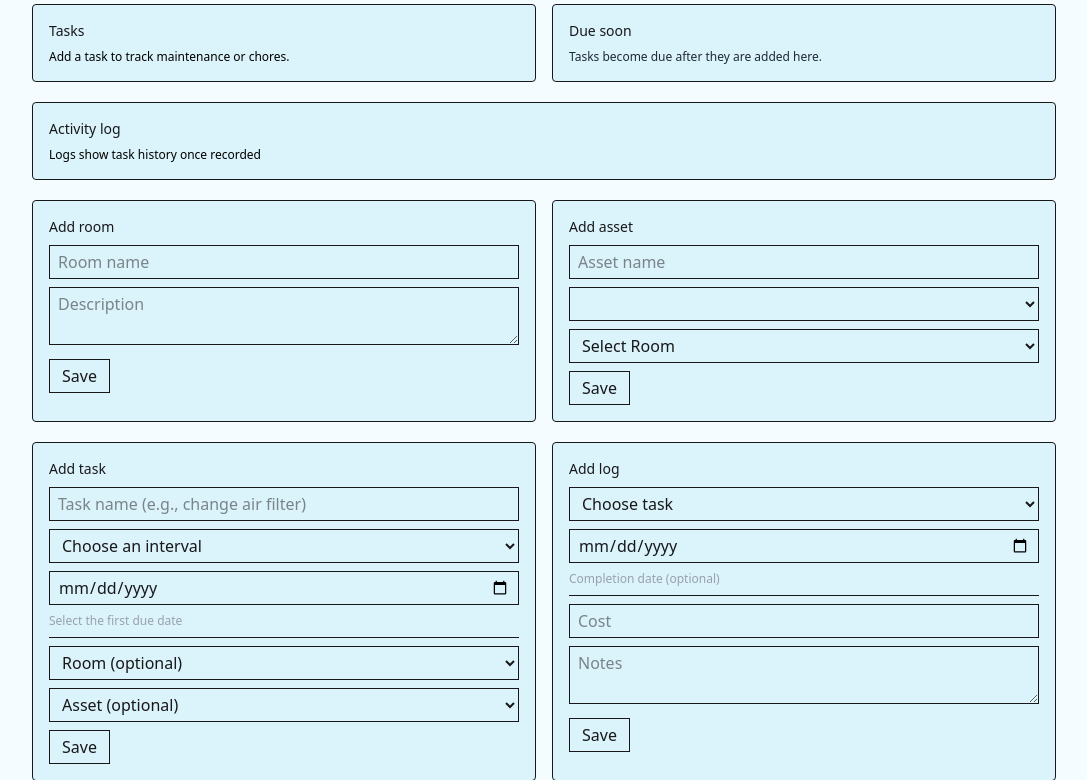
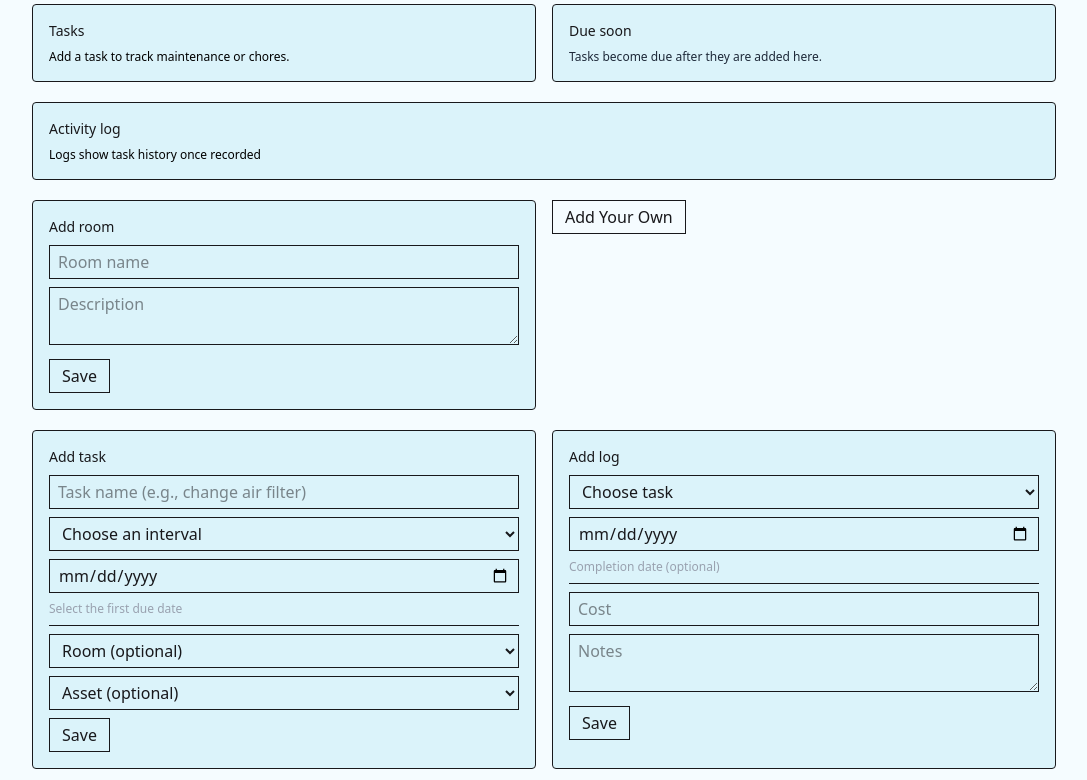
Before and after one commit to DePaul-CSC-394-801-2026/final-project-team-1-1, a Django app: template app/pages/templates/dashboard.html in a window 1280 px wide. Shown: the part 356-1136 px from the top of the page, without its empty margins (96-1183 px from the left). Run offline with Django 5.2, Linux system fonts and the light colour scheme; the template is opened without the code that fills it, so the values that code supplies are empty; style sheets or scripts are compiled from the project's sources; some libraries are stand-ins or nearby versions.

Commit message:
Added switching button

```diff
--- a/app/pages/templates/dashboard.html
+++ b/app/pages/templates/dashboard.html
@@ -228,6 +228,10 @@
       <textarea name="room_description" placeholder="Description" class="w-full border px-2 py-1" rows="2"></textarea>
       <button type="submit" class="border px-3 py-1">Save</button>
     </form>
+    <div id="storedAssetSection" class="space-y-2">
+      <button type="button" id="customModeBtn" class="border px-3 py-1">Add Your Own</button>
+    </div>
+    <div id="customAssetSection" class="space-y-2 hidden">
       <form method="post" class="border rounded bg-[#dbf3fa] p-4 space-y-2">
         {% csrf_token %}
         <input type="hidden" name="action" value="add-asset">
@@ -253,7 +257,9 @@
           {% endfor %}
         </select>
         <button type="submit" class="border px-3 py-1">Save</button>
+        <button type="button" id="storedModeBtn" class="border px-3 py-1">Use a Premade</button>
       </form>
+    </div>
   </section>
 
     {#Add task & log section. It is basically just a copy paste of the asset but for logs and tasks#}
@@ -318,5 +324,26 @@
         applianceDiv.style.display = this.value === 'appliance' ? 'block' : 'none';
     });
   </script>
+  <script>
+    {#Responsible for switching between stored & custom asset forms#}
+    const storedBtn = document.getElementById("storedModeBtn");
+    const customBtn = document.getElementById("customModeBtn");
+    const storedSection = document.getElementById("storedAssetSection");
+    const customSection = document.getElementById("customAssetSection");
+
+    // Default state
+    customSection.classList.add("hidden");
+    storedSection.classList.remove("hidden");
+
+    storedBtn.addEventListener("click", function () {
+      storedSection.classList.remove("hidden");
+      customSection.classList.add("hidden");
+    });
+
+    customBtn.addEventListener("click", function () {
+      storedSection.classList.add("hidden");
+      customSection.classList.remove("hidden");
+    });
+</script>
 </div>
 {% endblock %}
--- a/app/pages/views.py
+++ b/app/pages/views.py
@@ -126,7 +126,7 @@ def dashboard_view(request):
             elif not name:
                 messages.error(request, "Asset name is required.")
             else:
-                details = AssetDetails(name=name, brand=brand,model_number=model_number)
+                details = AssetDetails(name=name, brand=brand,model_number=model_number, owner=user)
                 details.save()
                 Asset.objects.create(category=category, details=details, room=room)
                 messages.success(request, "Asset added to the room.")
```
Lines whose indentation alone changed are shown as unchanged.
